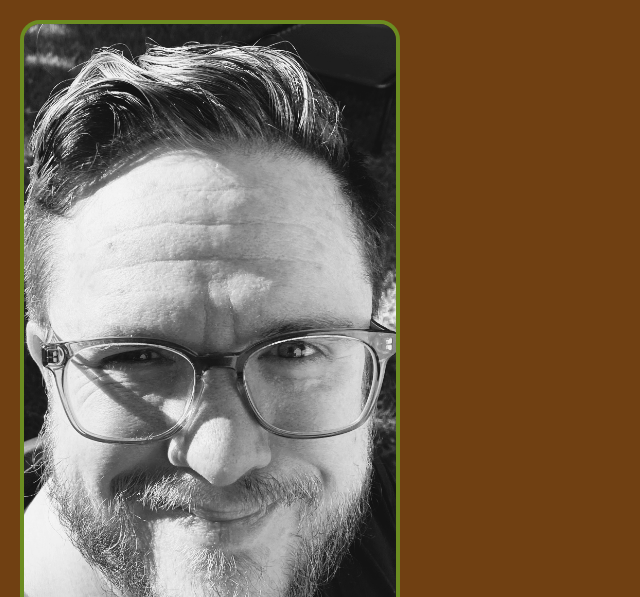
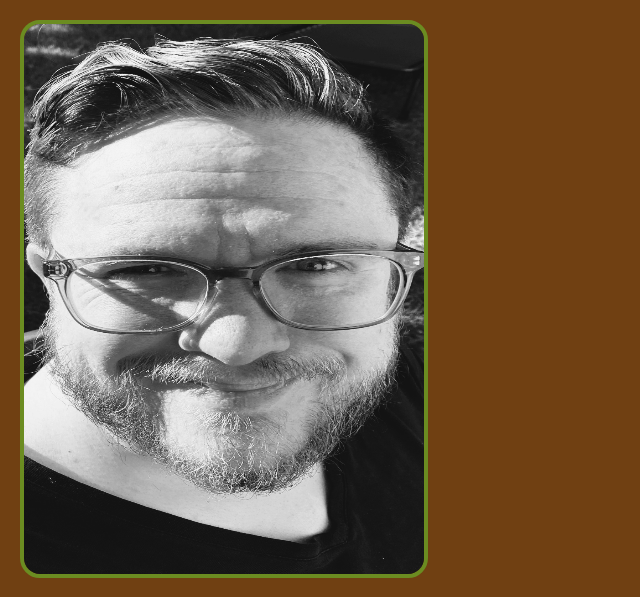
Before and after one commit to Jant-Cantley/personal-site, a website built with Vite: page index.html in a window 1280 px wide. Shown: the top 597 px of the page, without its empty margins (0-640 px from the left). Built offline with nearby package versions, Linux system fonts and the light colour scheme; a web font is replaced by a local one.

Commit message:
Update styles.css

```diff
--- a/styles.css
+++ b/styles.css
@@ -32,7 +32,8 @@ body, html {
 }
 
 .profile-img {
-    width: 30%;
+    width: 400px;
+    height: 550px;
     border-radius: calc(var(--image) * 2);
     border: 4px solid var(--text);
 }
```
